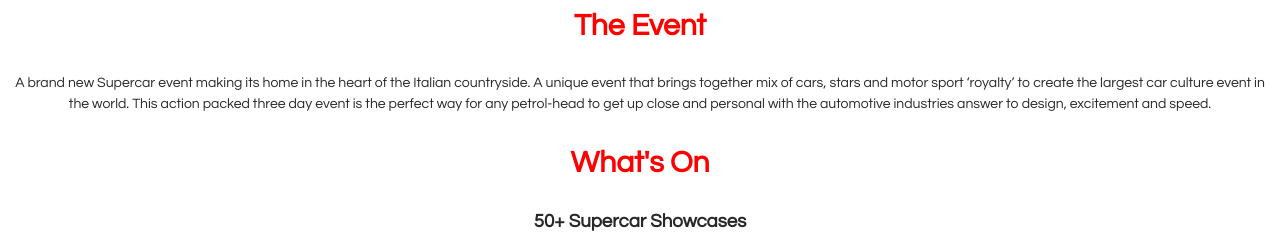
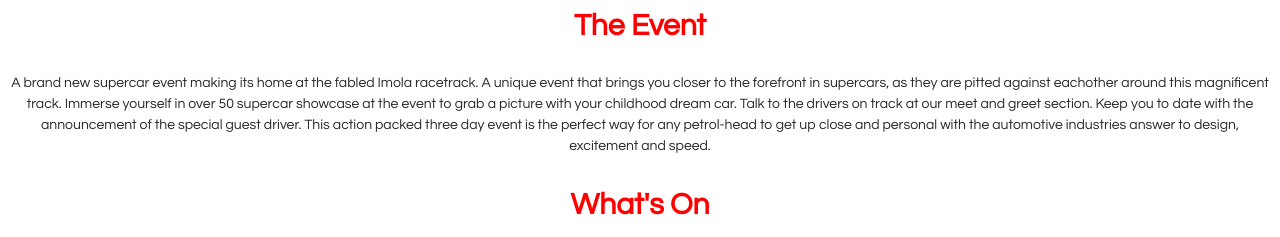
Before and after one commit to lewisbint/lewisbint.github.io, a plain HTML site: page unit_3/index.html in a window 1280 px wide. Shown: the part 760-997 px from the top of the page. Drawn offline with Linux system fonts and the light colour scheme.

Commit message:
unit_4.1.2

```diff
--- a/unit_3/index.html
+++ b/unit_3/index.html
@@ -26,7 +26,7 @@
 
 	<section>
 		<h2>The Event</h2>
-		<p>A brand new Supercar event making its home in the heart of the Italian countryside. A unique event that brings together  mix of cars, stars and motor sport ‘royalty’ to create the largest car culture event in the world. This action packed three day event is the perfect way for any petrol-head to get up close and personal with the automotive industries answer to design, excitement and speed.</p>
+		<p>A brand new supercar event making its home at the fabled Imola racetrack. A unique event that brings you closer to the forefront in supercars, as they are pitted against eachother around this magnificent track. Immerse yourself in over 50 supercar showcase at the event to grab a picture with your childhood dream car. Talk to the drivers on track at our meet and greet section. Keep you to date with the announcement of the special guest driver. This action packed three day event is the perfect way for any petrol-head to get up close and personal with the automotive industries answer to design, excitement and speed.</p>
 	</section>
 
 	<section>
```
Also changed, not shown: 3 other files.
